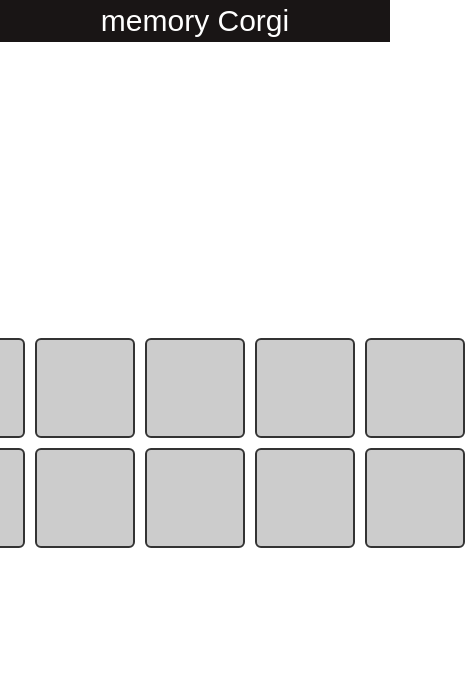
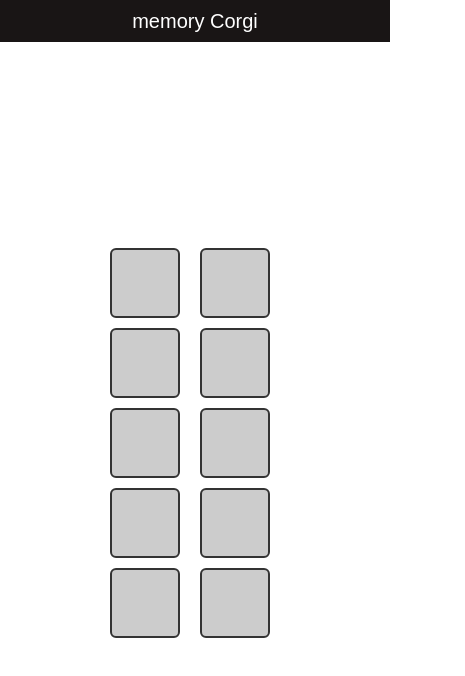
Before and after one commit to JohnQuimson/giochino, a plain HTML site: page index.html in a window 390 px wide. Shown: the whole page, 465 px wide, since content can reach past the window. Drawn offline with nearby package versions, Linux system fonts and the light colour scheme.

Commit message:
feat: media query

```diff
--- a/style.css
+++ b/style.css
@@ -29,6 +29,7 @@ header h1 {
   display: grid;
   grid-template-columns: repeat(5, 100px);
   gap: 10px;
+  justify-content: center;
 }
 
 .card {
@@ -40,10 +41,12 @@ header h1 {
   justify-content: center;
   align-items: center;
   background-color: #ccc;
+  transition: transform 0.3s ease-in-out;
+}
 
-  &:hover {
-    background-color: red;
-  }
+.card:hover {
+  background-color: red;
+  transform: scale(1.1);
 }
 
 .card img {
@@ -55,3 +58,44 @@ header h1 {
 .card.flipped img {
   display: block;
 }
+
+/* Media Query per dispositivi mobili */
+@media (max-width: 768px) {
+  .game-board {
+    grid-template-columns: repeat(5, 80px); /* Modifica il numero di colonne per dispositivi più piccoli */
+  }
+
+  .card {
+    width: 80px;
+    height: 80px; /* Riduci la dimensione delle carte per adattarle allo schermo */
+  }
+
+  header h1 {
+    font-size: 24px; /* Riduci la dimensione del titolo */
+  }
+
+  /* Messaggio di vittoria e pulsante */
+  #win-message {
+    font-size: 20px; /* Riduci la dimensione del testo per il messaggio di vittoria */
+    padding: 15px;
+  }
+
+  #restart-button {
+    font-size: 16px; /* Riduci la dimensione del pulsante */
+  }
+}
+
+@media (max-width: 480px) {
+  .game-board {
+    grid-template-columns: repeat(2, 80px); /* Modifica ulteriormente per schermi molto piccoli */
+  }
+
+  .card {
+    width: 70px;
+    height: 70px; /* Riduci ulteriormente la dimensione delle carte */
+  }
+
+  header h1 {
+    font-size: 20px; /* Ancora più piccolo per schermi molto piccoli */
+  }
+}
```
